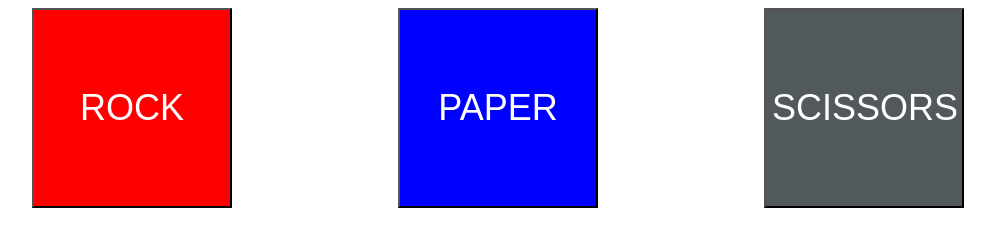
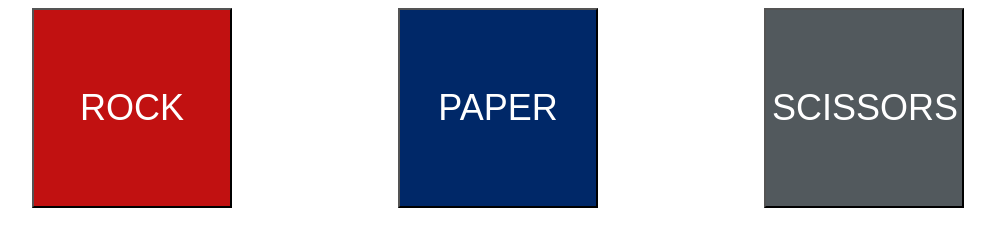
Before and after one commit to Tyree-White/Rock-Paper-Scissors, a plain HTML site: page index.html in a window 1280 px wide. Shown: the whole page, without its empty margins (142-1137 px from the left). Drawn offline with Linux system fonts and the light colour scheme.

Commit message:
Change button colors

```diff
--- a/style.css
+++ b/style.css
@@ -1,10 +1,10 @@
 #rock {
-    background-color: red;
+    background-color: #c11111;
 
 }
 
 #paper {
-    background-color: blue;
+    background-color: #002868;
 }
 
 #scissors {
```
